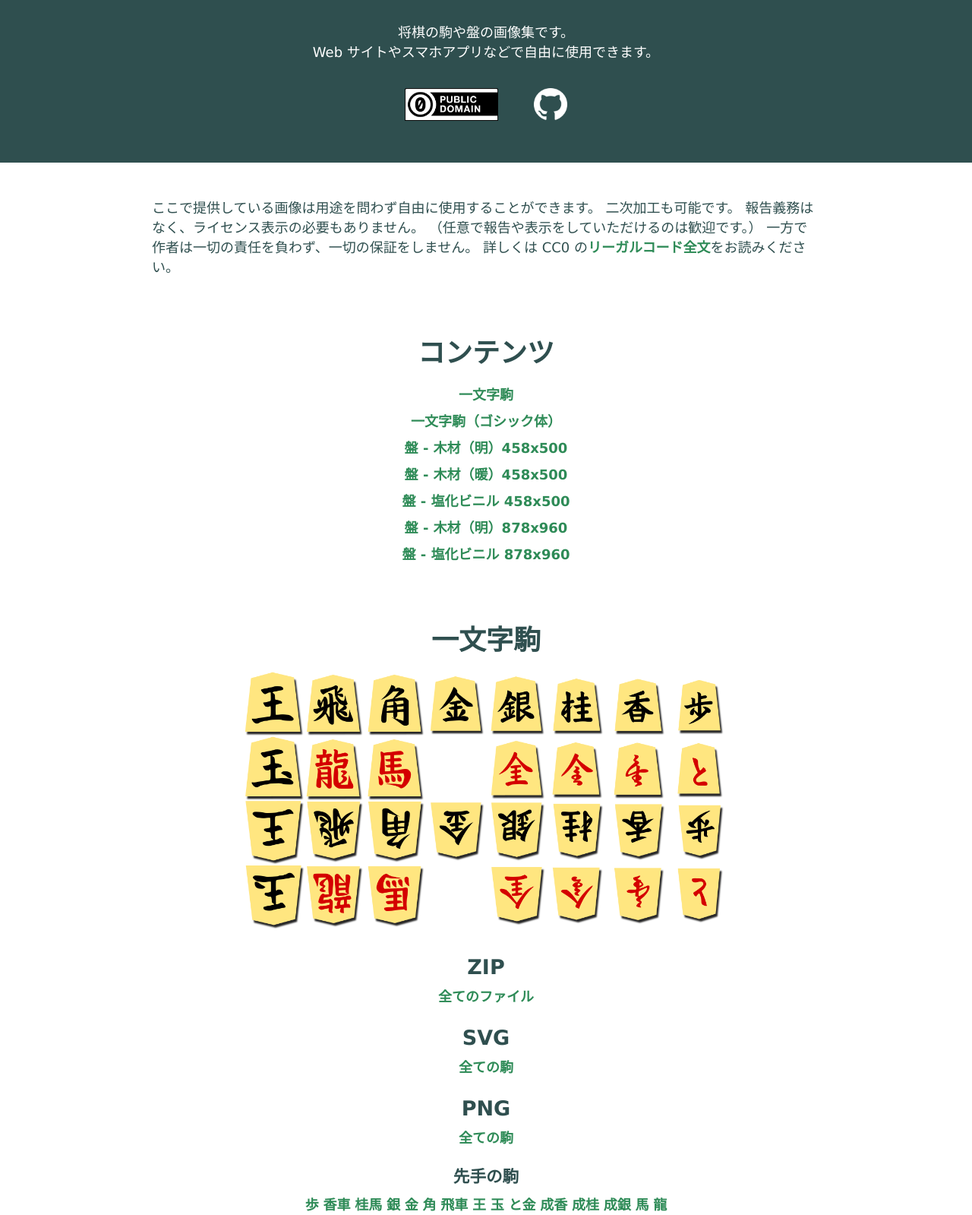
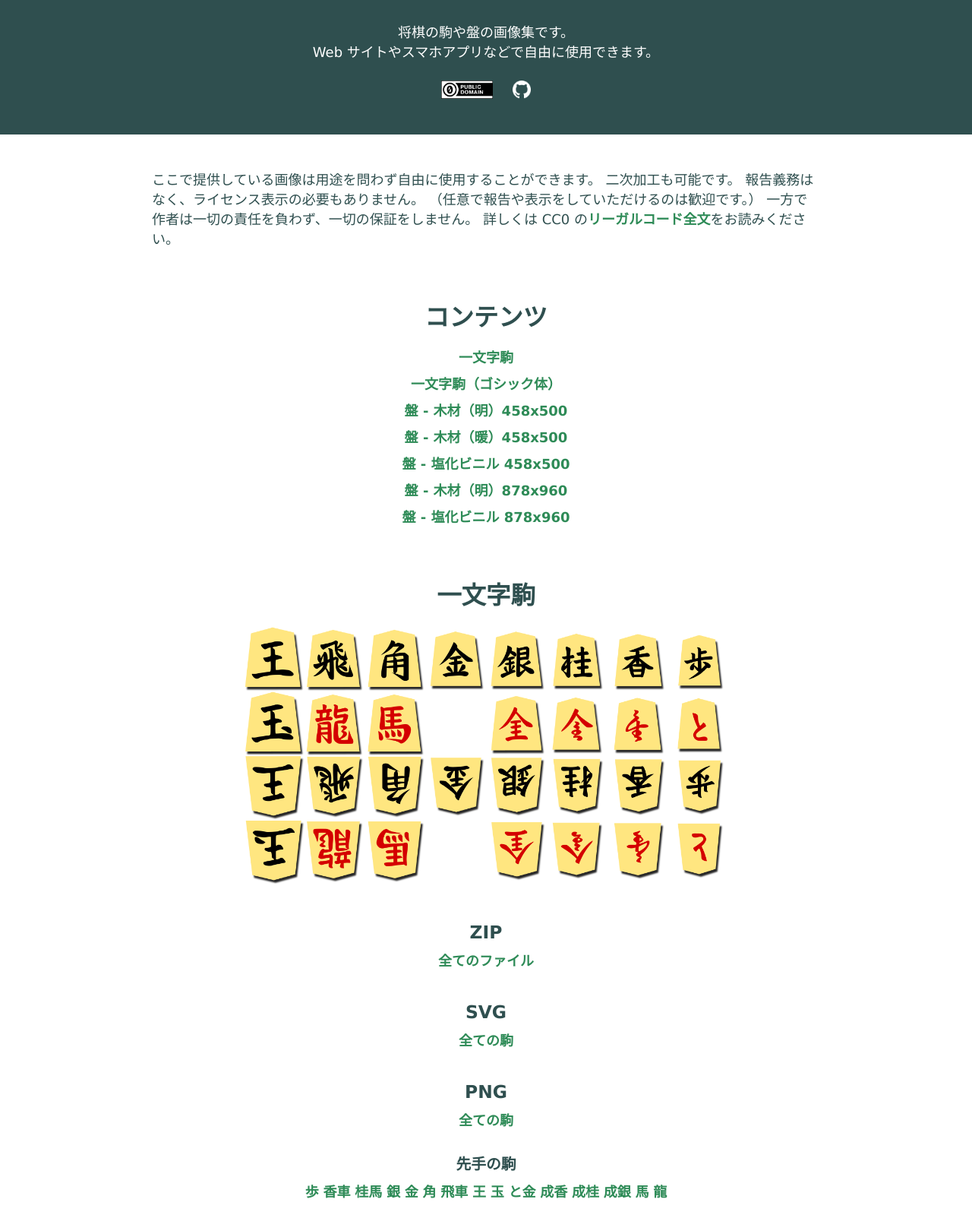
Before and after one commit to sunfish-shogi/shogi-images, a plain HTML site: page docs/index.html in a window 1280 px wide. Shown: the part 131-1730 px from the top of the page at 76% size. Drawn offline with Linux system fonts and the light colour scheme.

Commit message:
update web page

```diff
--- a/docs/css/style.css
+++ b/docs/css/style.css
@@ -1,4 +1,5 @@
 body {
+  -webkit-text-size-adjust: 100%;
   font-size: 18px;
   font-family: "ヒラギノ角ゴ ProN W3", "Hiragino Kaku Gothic ProN", "メイリオ", "Meiryo", "verdana", sans-serif;
   color: white;
@@ -33,6 +34,10 @@ li {
   text-align: left;
 }
 
+.note {
+  font-size: 0.8em;
+}
+
 .images {
   margin-left: auto;
   margin-right: auto;
@@ -51,6 +56,10 @@ img.wide {
   width: max(min(80vw, 80vh), min(80vw, 80vh));
 }
 
+img.border {
+  border: solid 1px darkslategray;
+}
+
 img.icon {
   width: auto;
   height: 1.2em;
@@ -58,13 +67,22 @@ img.icon {
   margin: 0px;
 }
 
+img.small-icon {
+  width: auto;
+  height: 1.0em;
+  vertical-align: -0.2em;
+  margin: 0px;
+}
+
 header {
+  font-size: 1.0em;
   padding: 1.0em 5% 1.0em 5%;
 }
 
 nav {
-  font-size: 2.0em;
+  font-size: 1.1em;
   margin: 1em 0px 0px 0px;
+  line-height: 2.0em;
 }
 
 nav ul {
@@ -112,16 +130,16 @@ h1 {
 }
 
 h2 {
-  font-size: 2.0em;
-  margin: 2.0em 0 0.3em 0;
+  font-size: 1.8em;
+  margin: 2.0em 0 0.4em 0;
 }
 
 h3 {
-  font-size: 1.5em;
-  margin: 1.0em 0 0.2em 0;
+  font-size: 1.3em;
+  margin: 1.8em 0 0.3em 0;
 }
 
 h4 {
-  font-size: 1.2em;
-  margin: 1.0em 0 0.1em 0;
+  font-size: 1.1em;
+  margin: 1.5em 0 0.2em 0;
 }
--- a/docs/index.html
+++ b/docs/index.html
@@ -1,7 +1,10 @@
 <html>
   <head>
     <title>Shogi Images</title>
-    <link href="css/style.css?202204101918" rel="stylesheet">
+    <link href="css/style.css?202204250046" rel="stylesheet">
+    <link rel="icon" href="webapp/favicon.ico">
+    <meta charset="utf-8">
+    <meta name="viewport" content="width=device-width,initial-scale=1">
   </head>
   <body>
     <header>
@@ -23,7 +26,7 @@
           </li>
           <li>
             <a href="https://github.com/sunfish-shogi/shogi-images">
-              <img class="icon" src="./icons/github.png" alt="sunfish-shogi/shogi-images" />
+              <img class="icon" src="./icons/github.png" alt="GitHub" />
             </a>
           </li>
         </ul>
```
